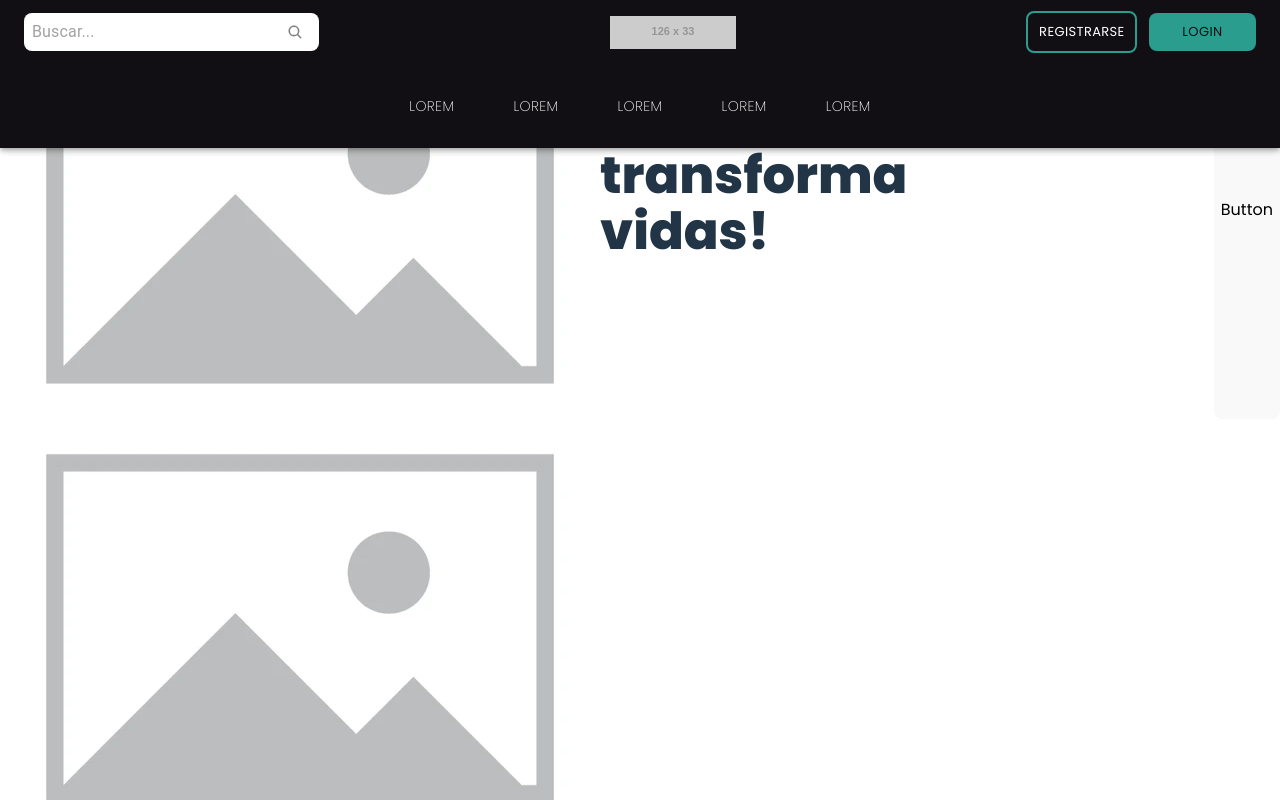
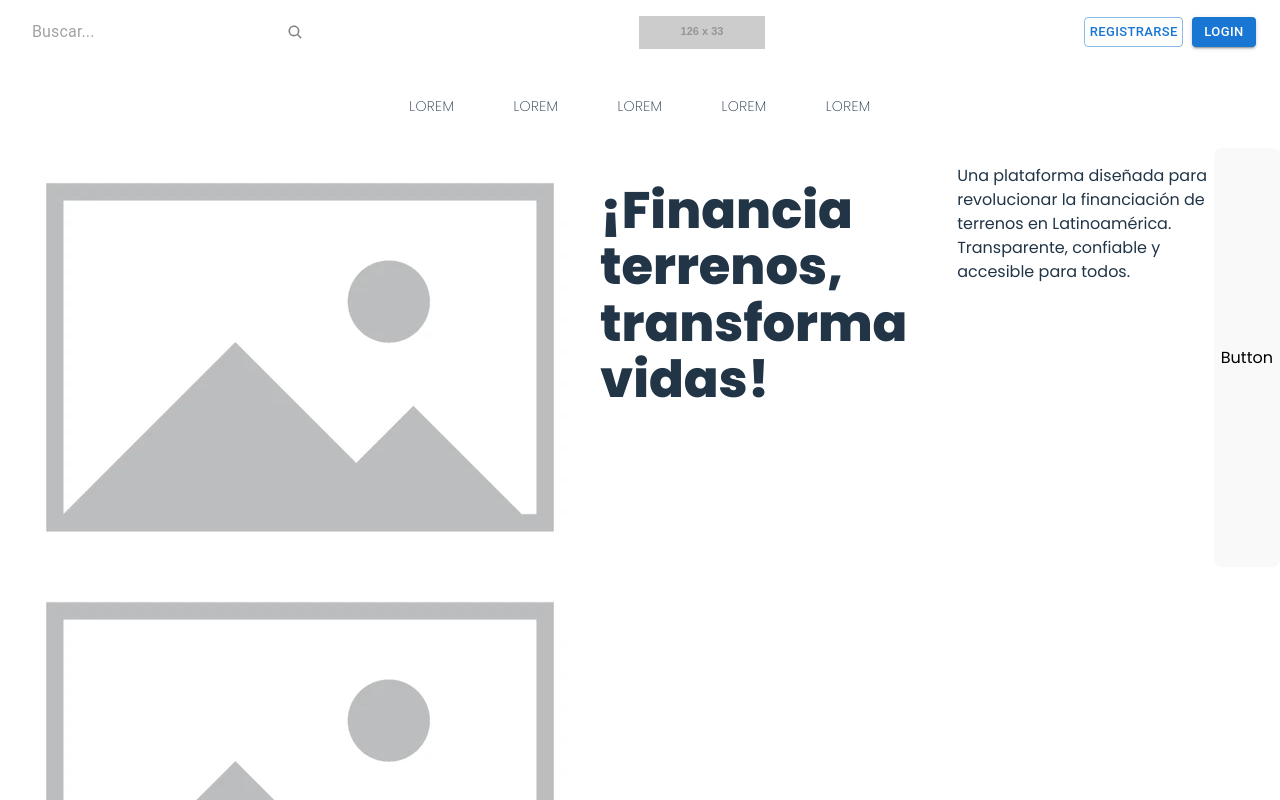
Before and after one commit to No-Country-simulation/h3-17-proptech, a React (Vite) app in the folder client/: page / in a window 1280 px wide. Shown: the top 800 px of the page. Built offline with nearby package versions, Linux system fonts and the light colour scheme.

Commit message:
modify<components/header/header.jsx>delete sx styles, add className styles

```diff
--- a/client/src/components/header/header.jsx
+++ b/client/src/components/header/header.jsx
@@ -1,7 +1,5 @@
-import React from "react";
 import { useState } from "react";
 import {
-  AppBar,
   Toolbar,
   Button,
   InputBase,
@@ -25,7 +23,7 @@ export const Header = () => {
     setAnchorEl(null);
   };
   return (
-    <AppBar className={styles.header}>
+    <div className={styles.headerApp}>
       {/* Menu desktop */}
       <div className={styles.desktopVersion}>
         <Toolbar className={styles.firstToolbar}>
@@ -48,37 +46,15 @@ export const Header = () => {
           <div className={styles.buttonsContainer}>
             <Button
               variant="outlined"
+              className={styles.buttonRegister}
               size="small"
-              sx={{
-                flex: "1",
-                fontFamily: "Poppins",
-                border: "2px solid #2a9d8f",
-                color: "white",
-                padding: "8px 25px",
-                borderRadius: "8px",
-                backgroundColor: "transparent",
-                "&:hover": { backgroundColor: "#2a9d8f" },
-              }}
             >
               Registrarse
             </Button>
             <Button
               variant="contained"
               size="small"
-              sx={{
-                flex: "1",
-                fontFamily: "Poppins",
-                color: "#110f14",
-                padding: "8px 25px",
-                borderRadius: "8px",
-                backgroundColor: "#2a9d8f",
-                boxShadow: "none",
-                "&:hover": {
-                  backgroundColor: "#238378",
-                  color: "white",
-                  boxShadow: "none",
-                },
-              }}
+              className={styles.buttonLogin}
             >
               Login
             </Button>
@@ -146,6 +122,6 @@ export const Header = () => {
           />
         </Toolbar>
       </div>
-    </AppBar>
+    </div>
   );
 };
```
